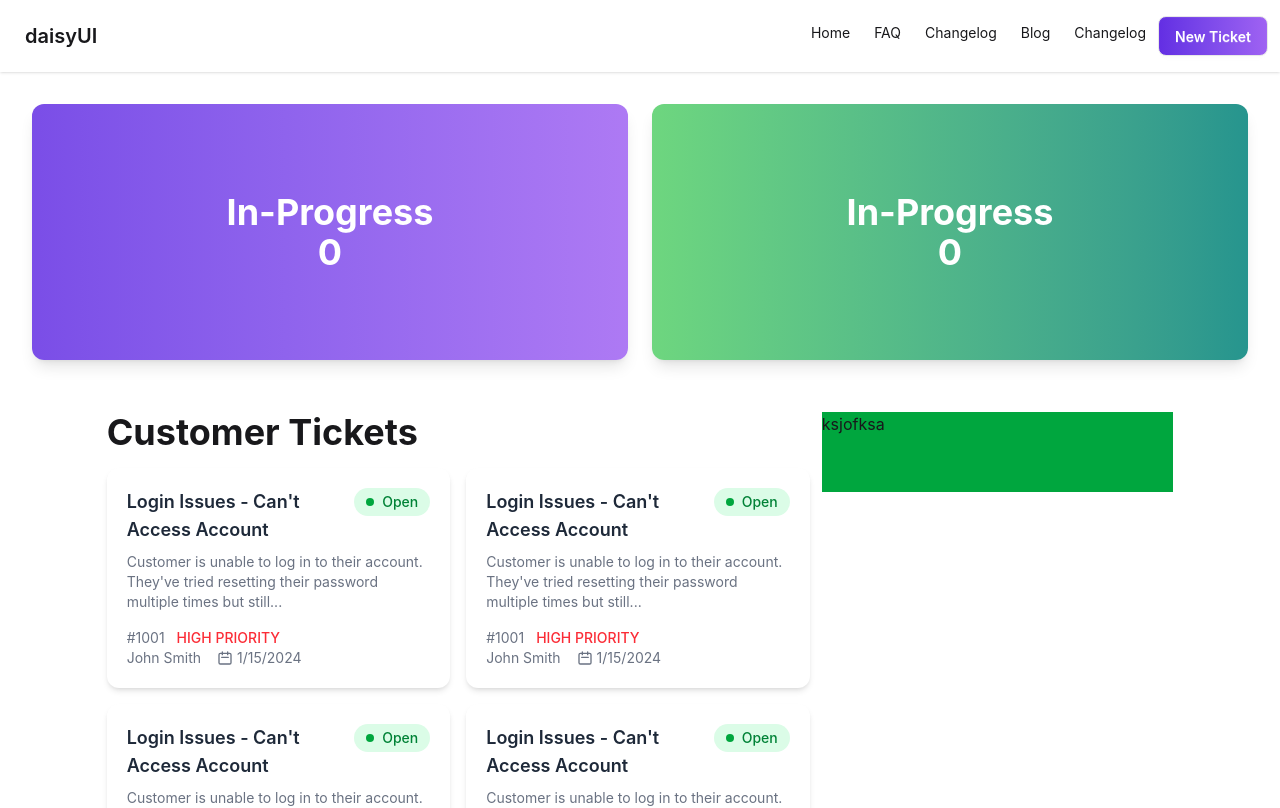
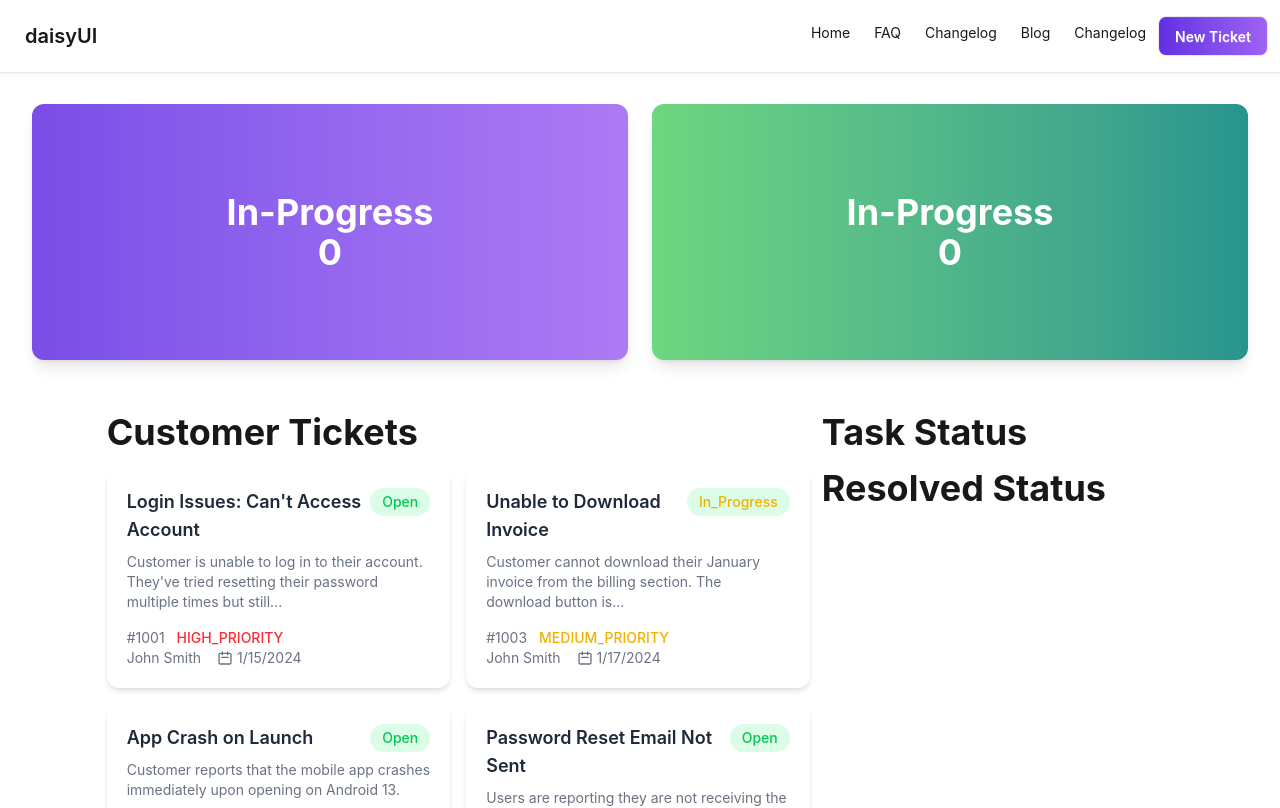
Before and after one commit to Tanber007/CS-TICKET-SYSTEM, a React (Vite) app: page / in a window 1280 px wide. Shown: the top 808 px of the page. Built offline with nearby package versions, Linux system fonts and the light colour scheme.

Commit message:
creat dinamice carde

```diff
--- a/src/App.jsx
+++ b/src/App.jsx
@@ -1,4 +1,4 @@
-import { Suspense } from 'react'
+import { Suspense, useState } from 'react'
 import './App.css'
 import HeroSection from './Components/HeroSection/HeroSection'
 import Tickets from './Components/Tickets/Tickets'
@@ -10,6 +10,10 @@ const fetchTickets =async()=>{
 const ticketsPromise = fetchTickets()
 
 function App() {
+
+  const [purchasedTickets, setPurchasedTickets] = useState([])
+
+  console.log(purchasedTickets);
 
   return (
     <>
@@ -61,7 +65,9 @@ function App() {
     <HeroSection></HeroSection>
 
     {/* Tickets Section */}
-    <Suspense fallback={<div className="text-center p-10">Loading Tickets...</div>}><Tickets ticketsPromise={ticketsPromise}></Tickets></Suspense>
+    <Suspense fallback={<div className="text-center p-10">Loading Tickets...</div>}>
+          <Tickets purchasedTickets={purchasedTickets} setPurchasedTickets={setPurchasedTickets} ticketsPromise={ticketsPromise}></Tickets>
+    </Suspense>
     </>
   )
 }
--- a/src/Components/HeroSection/HeroSection.jsx
+++ b/src/Components/HeroSection/HeroSection.jsx
@@ -1,4 +1,3 @@
-import React from 'react';
 import bgImge1 from "../../assets/vector1.png";
 import bgImge2 from "../../assets/vector2.png";
 
--- /dev/null
+++ b/src/Components/ShowCard/ShowCard.jsx
@@ -0,0 +1,67 @@
+
+const ShowCard = ({cards, purchasedTickets, setPurchasedTickets}) => {
+    const handleSelected =(ticketData)=>{
+        setPurchasedTickets([...purchasedTickets, ticketData])
+
+    }
+
+    const getPriorityColor = (priority) => {
+    if (priority === "HIGH_PRIORITY") {
+        return "text-red-500";
+    }
+    else if (priority === "MEDIUM_PRIORITY") {
+        return "text-yellow-500";
+    }
+    else if (priority === "LOW_PRIORITY") {
+        return "text-green-500";
+    }
+};
+
+const getStatusColor = (status)=>{
+    if (status === "In_Progress") {
+        return "text-yellow-500";
+    }
+    else if (status === "Open") {
+        return "text-green-500";
+    }
+    else {
+        return "text-gray-500";
+    }
+};
+
+    return (
+        <div onClick={()=>handleSelected(cards)} className="bg-white rounded-xl shadow-md p-5 w-full max-w-md">
+                    <div className="flex items-start justify-between">
+                        <h2 className="text-lg font-semibold text-gray-800">
+                            {cards.title}
+                        </h2>
+                        <span className="flex items-center gap-2 bg-green-100 text-green-700 px-3 py-1 rounded-full text-sm font-medium">
+                            <span className={`${getStatusColor(cards.status)}`}>{cards.status}</span>
+                        </span>
+                    </div>
+
+                    <p className="text-gray-500 text-sm mt-2">
+                        {cards.description}
+                    </p>
+
+                    <div className="flex flex-wrap items-center justify-between mt-4 text-sm">
+                        <div className="flex items-center gap-3">
+                            <span className="text-gray-500">{cards.ticket_id}</span>
+                            <span className={`${getPriorityColor(cards.priority)} font-medium`}>{cards.priority}</span>
+                        </div>
+
+                        <div className="flex items-center gap-4 text-gray-500">
+                            <span>John Smith</span>
+                            <div className="flex items-center gap-1">
+                                <svg xmlns="http://www.w3.org/2000/svg" className="h-4 w-4" fill="none" viewBox="0 0 24 24" stroke="currentColor">
+                                    <path strokeLinecap="round" strokeLinejoin="round" strokeWidth="2" d="M8 7V3m8 4V3m-9 8h10M5 21h14a2 2 0 002-2V7a2 2 0 00-2-2H5a2 2 0 00-2 2v12a2 2 0 002 2z" />
+                                </svg>
+                                <span>{cards.created_at}</span>
+                            </div>
+                        </div>
+                    </div>
+                </div>
+    );
+};
+
+export default ShowCard;
--- a/src/Components/Tickets/Tickets.jsx
+++ b/src/Components/Tickets/Tickets.jsx
@@ -1,8 +1,9 @@
 import React, { use } from 'react';
+import ShowCard from '../ShowCard/ShowCard';
 
-const Tickets = ({ ticketsPromise }) => {
+const Tickets = ({ ticketsPromise, setPurchasedTickets, purchasedTickets }) => {
     const ticketsData = use(ticketsPromise);
-    console.log(ticketsData);
+
     return (
         <div className='w-10/12 mx-auto my-5 flex justify-between gap-3'>
 
@@ -12,46 +13,24 @@ const Tickets = ({ ticketsPromise }) => {
             <div className='grid grid-cols-1 md:grid-cols-2 gap-4'>
                 {/* Card Section */}
                 {
-                   ticketsData.map(cards =><div className="bg-white rounded-xl shadow-md p-5 w-full max-w-md">
-                    <div className="flex items-start justify-between">
-                        <h2 className="text-lg font-semibold text-gray-800">
-                            Login Issues - Can't Access Account
-                        </h2>
-                        <span className="flex items-center gap-2 bg-green-100 text-green-700 px-3 py-1 rounded-full text-sm font-medium">
-                            <span className="w-2 h-2 bg-green-600 rounded-full"></span>
-                            Open
-                        </span>
-                    </div>
-
-                    <p className="text-gray-500 text-sm mt-2">
-                        Customer is unable to log in to their account. They've tried resetting
-                        their password multiple times but still...
-                    </p>
-
-                    <div className="flex flex-wrap items-center justify-between mt-4 text-sm">
-                        <div className="flex items-center gap-3">
-                            <span className="text-gray-500">#1001</span>
-                            <span className="text-red-500 font-medium">HIGH PRIORITY</span>
-                        </div>
-
-                        <div className="flex items-center gap-4 text-gray-500">
-                            <span>John Smith</span>
-                            <div className="flex items-center gap-1">
-                                <svg xmlns="http://www.w3.org/2000/svg" className="h-4 w-4" fill="none" viewBox="0 0 24 24" stroke="currentColor">
-                                    <path strokeLinecap="round" strokeLinejoin="round" strokeWidth="2" d="M8 7V3m8 4V3m-9 8h10M5 21h14a2 2 0 002-2V7a2 2 0 00-2-2H5a2 2 0 00-2 2v12a2 2 0 002 2z" />
-                                </svg>
-                                <span>1/15/2024</span>
-                            </div>
-                        </div>
-                    </div>
-                </div>)
+                   ticketsData.map(cards =><ShowCard cards={cards} setPurchasedTickets={setPurchasedTickets} purchasedTickets={purchasedTickets}></ShowCard>)
                 }
 
             </div>
             </div>
 
 
-            <div className='bg-green-600 w-1/3 h-20'>ksjofksa</div>
+            <div className='w-1/3'>
+                <div>
+                    <h1 className='text-4xl font-bold mb-4'>Task Status</h1>
+
+                </div>
+
+                <div>
+                    <h1 className='text-4xl font-bold mb-4'>Resolved Status</h1>
+                </div>
+
+            </div>
         </div>
     );
 };
```
